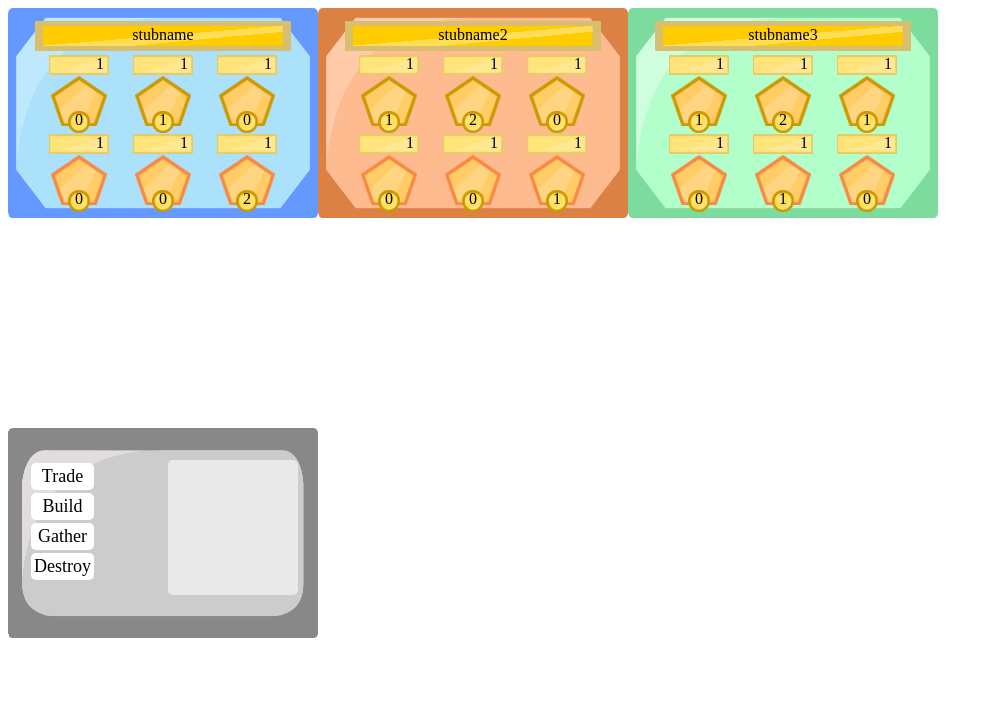
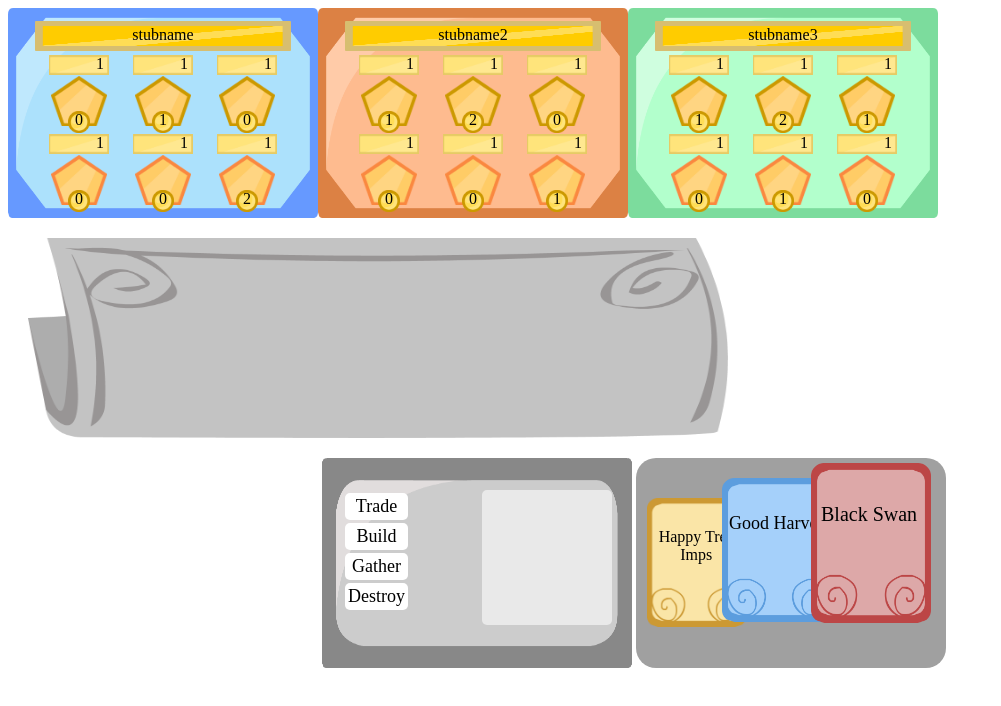
Before and after one commit to nekonekonik/Dwarves-Of-Arcadia, a website: page app/views/game.html in a window 1280 px wide. Shown: the whole page, without its empty margins (0-1001 px from the left). Drawn offline with Linux system fonts and the light colour scheme; files whose address does not match are found by name.

Commit message:
event-queue-container layout

```diff
--- a/app/styles/game.css
+++ b/app/styles/game.css
@@ -87,6 +87,12 @@
 	right: 17px;
 }
 
+.main-game-info img {
+	margin: 20px;
+	height: 200px;
+	width: 700px;
+}
+
 .player-info-container {
 	display: inline-block;
 }
@@ -95,6 +101,7 @@
 	position: relative;
 	height: 210px;
 	width: 310px;
+	display: inline-block;
 }
 
 .player-action-sheet .button {
@@ -170,3 +177,79 @@
 	padding: 3px;
 	font-size: 18px;
 }
+
+.event-queue-container {
+	position: relative;
+	width: 310px;
+	height: 210px;
+	display: inline-block;
+	background-color: #a0a0a0;
+	border-radius: 20px;
+}
+
+.event-queue-container .card1 {
+	font-size: 20px;
+	z-index: 3;
+	position: absolute;
+	width: 120px;
+	height: 160px;
+	top: 5px;
+	right: 15px;
+}
+
+.event-queue-container .card1 .title {
+	top: 40px;
+}
+
+.event-queue-container .card2 .title {
+	top: 35px;
+}
+
+.event-queue-container .card3 .title {
+	top: 30px;
+}
+
+.event-queue-container .card1 img{
+	position: absolute;
+	width: 120px;
+	height: 160px;
+}
+
+.event-queue-container .card2 {
+	font-size: 18px;
+	z-index: 2;
+	position: absolute;
+	width: 114px;
+	height: 144px;
+	top: 20px;
+	right: 110px;
+}
+
+.event-queue-container .card2 img{
+	position: absolute;
+	width: 114px;
+	height: 144px;
+}
+
+.event-queue-container .card3 {
+	font-size: 16px;
+	z-index: 1;
+	position: absolute;
+	width: 99px;
+	height: 129px;
+	right: 200px;
+	top: 40px;
+}
+
+.event-queue-container .card3 img{
+	position: absolute;
+	width: 99px;
+	height: 129px;
+}
+
+.event-queue-container .card .title {
+	position: absolute;
+	text-align: center;
+    left: 50%;
+    margin-left: -50px;
+}
--- a/app/views/game.html
+++ b/app/views/game.html
@@ -245,15 +245,7 @@
     </div>
     <div class="main-game-info-container">
       <div class="main-game-info">
-
-      </div>
-    </div>
-    <div class="event-container">
-      <div class="active-event-container">
-
-      </div>
-      <div class="event-queue-container">
-
+        <img src="images/newspaper.png">
       </div>
     </div>
     <div class="player-info-container">
@@ -286,6 +278,20 @@
           </div>
         </div>
       </div>
+      <div class="event-queue-container">
+        <div class="card card1">
+          <img src="images/redCard.png">
+          <div class="title">Black Swan</div>
+        </div>
+        <div class="card card2">
+          <img src="images/blueCard.png">
+          <div class="title">Good Harvest</div>
+        </div>
+        <div class="card card3">
+          <img src="images/brownCard.png">
+          <div class="title">Happy Tree Imps</div>
+        </div>
+      </div>
     </div>
   </body>
 </html>
```
